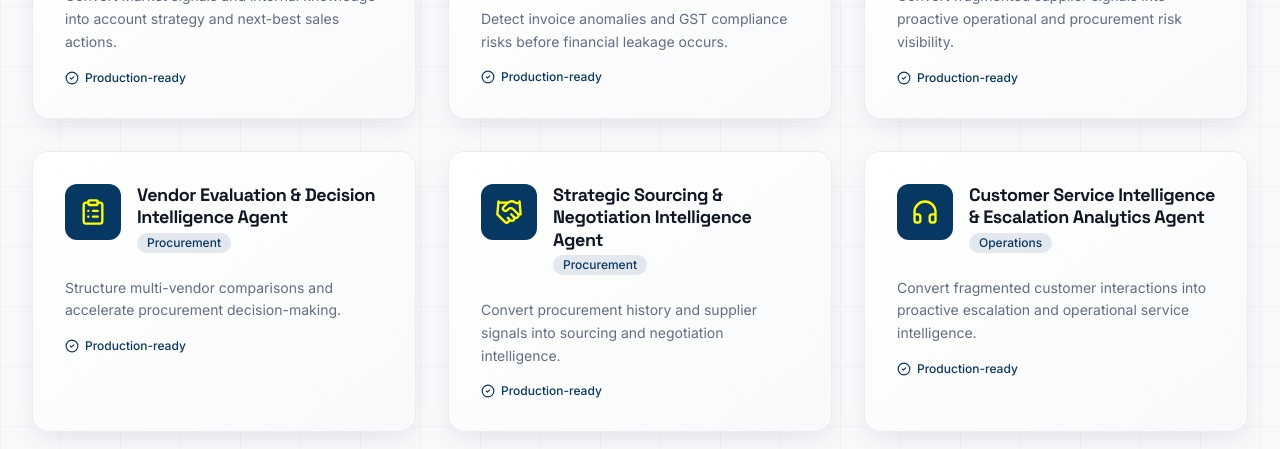
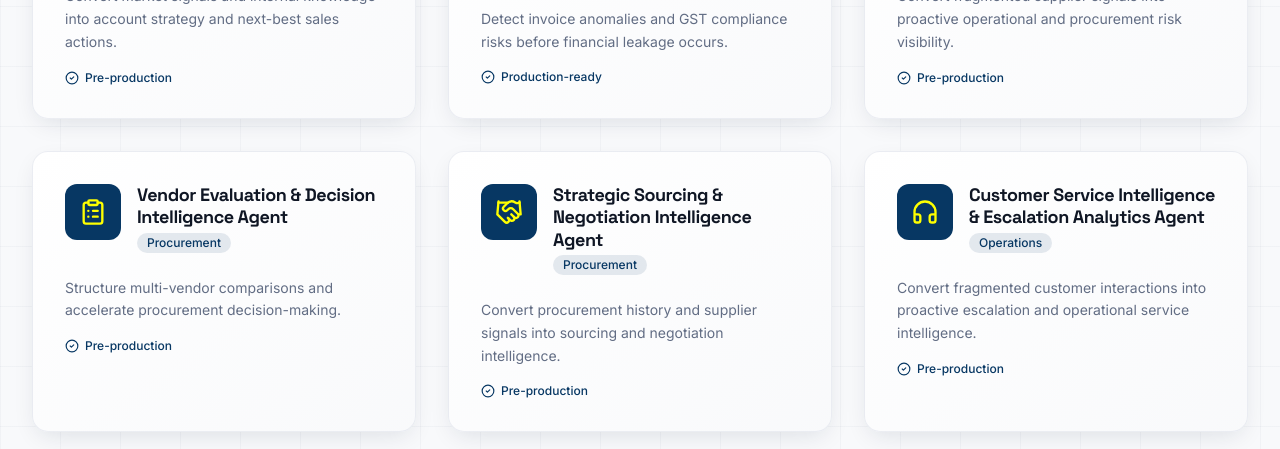
Before and after one commit to TYN-NIFO/tyn-website, a Next.js app: page /ai-solutions in a window 1280 px wide. Shown: the part 1454-1903 px from the top of the page. Built offline with nearby package versions, Linux system fonts and the light colour scheme.

Commit message:
Added status tag to SOlution Portfolio

```diff
--- a/src/components/sections/ai-solutions/SolutionPortfolio.tsx
+++ b/src/components/sections/ai-solutions/SolutionPortfolio.tsx
@@ -22,6 +22,7 @@ interface Solution {
   description: string;
   capabilities: string[];
   impact: string;
+  status?: "production" | "pre-production";
 }
 
 const solutions: Solution[] = [
@@ -44,6 +45,7 @@ const solutions: Solution[] = [
     ],
     impact:
       "40–60% reduction in manual processing effort with improved audit readiness.",
+    status: "production",
   },
   {
     id: "contract-review",
@@ -64,6 +66,7 @@ const solutions: Solution[] = [
     ],
     impact:
       "30–50% reduction in first-level legal review effort with improved contract governance.",
+    status: "production",
   },
   {
     id: "hr-operations",
@@ -84,6 +87,7 @@ const solutions: Solution[] = [
     ],
     impact:
       "40–60% reduction in repetitive HR support interactions with faster employee resolution.",
+    status: "production",
   },
   {
     id: "sales-deal-coach",
@@ -104,6 +108,7 @@ const solutions: Solution[] = [
     ],
     impact:
       "50–60% reduction in account research effort with improved opportunity qualification quality.",
+    status: "pre-production",
   },
   {
     id: "invoice-risk-intelligence",
@@ -124,6 +129,7 @@ const solutions: Solution[] = [
     ],
     impact:
       "40–60% reduction in manual invoice review effort with fewer downstream compliance incidents.",
+    status: "production",
   },
   {
     id: "supplier-risk-intelligence",
@@ -144,6 +150,7 @@ const solutions: Solution[] = [
     ],
     impact:
       "Earlier operational risk identification and significant reduction in reactive escalation management.",
+    status: "pre-production",
   },
   {
     id: "vendor-evaluation",
@@ -164,6 +171,7 @@ const solutions: Solution[] = [
     ],
     impact:
       "Faster vendor evaluation cycles with consistent, bias-reduced decision documentation.",
+    status: "pre-production",
   },
   {
     id: "strategic-sourcing",
@@ -184,6 +192,7 @@ const solutions: Solution[] = [
     ],
     impact:
       "Improved negotiation preparedness and earlier identification of pricing risks and sourcing vulnerabilities.",
+    status: "pre-production",
   },
   {
     id: "customer-service-intelligence",
@@ -204,6 +213,7 @@ const solutions: Solution[] = [
     ],
     impact:
       "Earlier escalation risk identification and measurable reduction in recurring operational service failures.",
+    status: "pre-production",
   },
 ];
 
@@ -293,7 +303,9 @@ export const SolutionPortfolio = () => {
                     </p>
                     <div className="flex items-center gap-1.5 text-xs text-tyn-blue font-medium">
                       <CheckCircle2 className="w-3.5 h-3.5" />
-                      Production-ready
+                      {solution.status === "pre-production"
+                        ? "Pre-production"
+                        : "Production-ready"}
                     </div>
                   </div>
                 );
@@ -322,7 +334,9 @@ export const SolutionPortfolio = () => {
                         ))}
                         <span className="px-2.5 py-0.5 rounded-full bg-tyn-blue/20 text-tyn-blue text-xs font-medium flex items-center gap-1">
                           <CheckCircle2 className="w-3 h-3" />
-                          Production-ready
+                          {solution.status === "pre-production"
+                            ? "Pre-production"
+                            : "Production-ready"}
                         </span>
                       </div>
                       <h3 className="text-2xl md:text-3xl font-display font-bold text-foreground mb-2">
```
